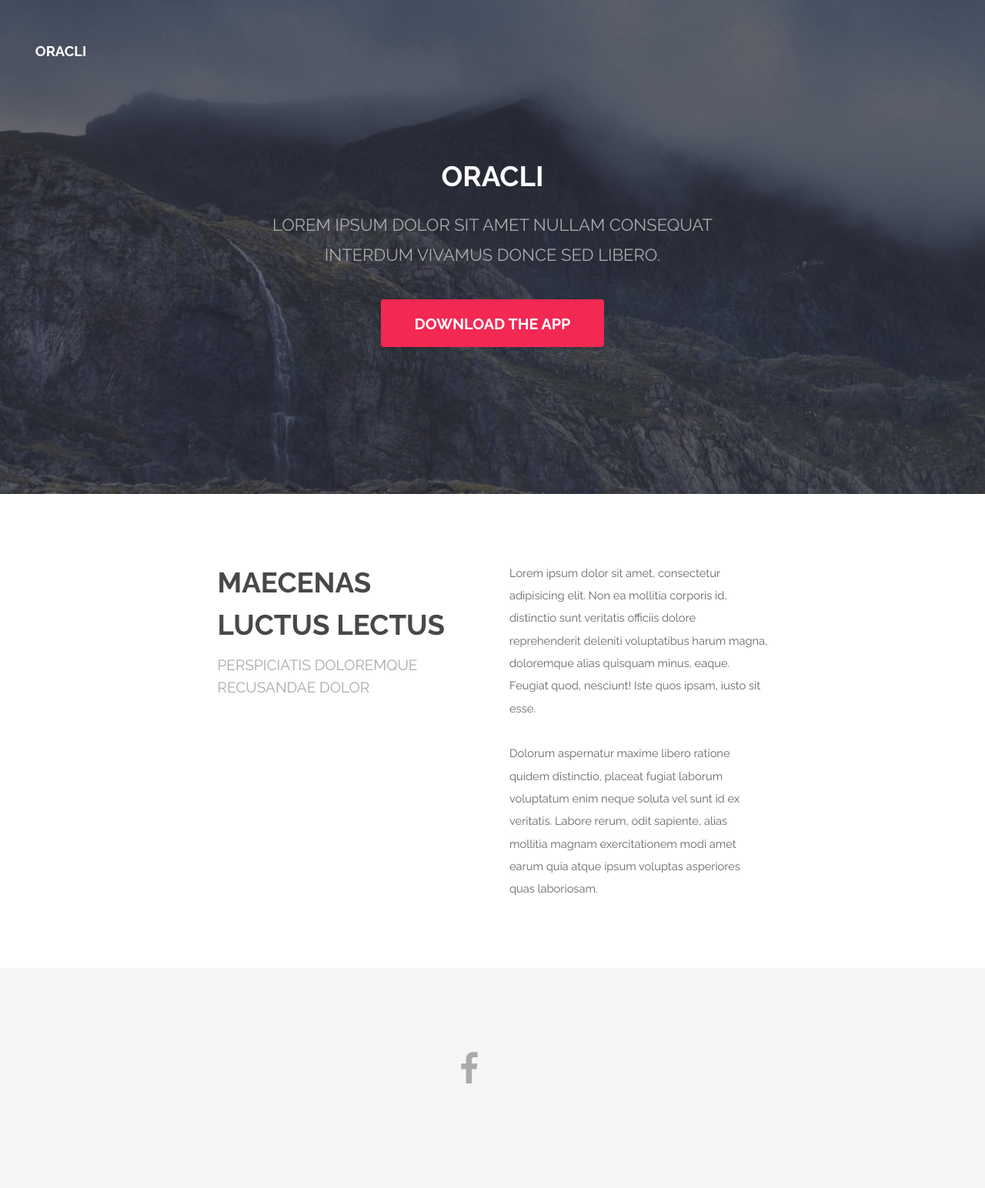
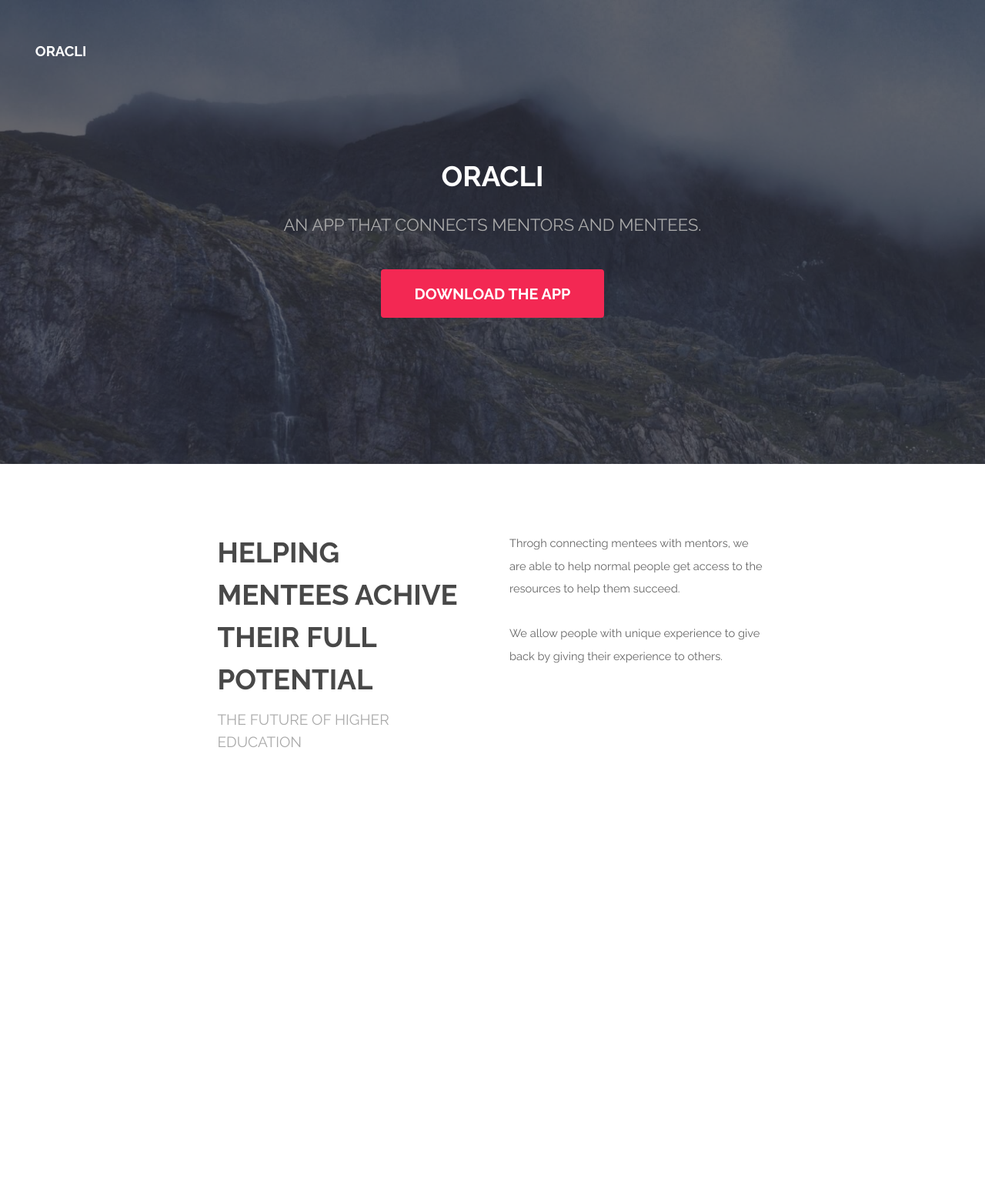
Before and after one commit to tempor1s/oracli, a Flask app: page / in a window 1280 px wide. Shown: the whole page at 77% size. After the commit the page ends 971 px from the top, so only its background shows below. Run offline with Flask 2, Linux system fonts and the light colour scheme; parts of the project's set-up code (start-up, migrations or seed data) failed here and were passed over.

Commit message:
update text on landing page and clean it up

```diff
--- a/server/templates/index.html
+++ b/server/templates/index.html
@@ -8,20 +8,17 @@
 		<link rel="stylesheet" href="../static/assets/css/main.css" />
 	</head>
 	<body class="landing">
-
 		<!-- Header -->
 		<header id="header" class="alt">
-				<h1><strong><a href="index.html">Oracli</a></strong> </h1>
+			<h1><strong><a href="/">Oracli</a></strong> </h1>
 			<nav id="nav">
 			</nav>
 		</header>
 
-			<a href="#menu" class="navPanelToggle"><span class="fa fa-bars"></span></a>
-
 		<!-- Banner -->
 		<section id="banner">
 			<h2>Oracli</h2>
-				<p>Lorem ipsum dolor sit amet nullam consequat <br /> interdum vivamus donce sed libero.</p>
+			<p>An app that connects mentors and mentees.</p>
 			<ul class="actions">
 				<li><a href="#" class="button special big">Download the app</a></li>
 			</ul>
@@ -33,36 +30,21 @@
 				<div class="row 200%">
 					<div class="6u 12u$(medium)">
 						<header class="major">
-									<h2>Maecenas luctus lectus</h2>
-									<p>Perspiciatis doloremque recusandae dolor</p>
+							<h2>Helping mentees achive their full potential</h2>
+							<p>The future of higher education</p>
 						</header>
 					</div>
 					<div class="6u$ 12u$(medium)">
-								<p>Lorem ipsum dolor sit amet, consectetur adipisicing elit. Non ea mollitia corporis id, distinctio sunt veritatis officiis dolore reprehenderit deleniti voluptatibus harum magna, doloremque alias quisquam minus, eaque. Feugiat quod, nesciunt! Iste quos ipsam, iusto sit esse.</p>
-								<p>Dolorum aspernatur maxime libero ratione quidem distinctio, placeat fugiat laborum voluptatum enim neque soluta vel sunt id ex veritatis. Labore rerum, odit sapiente, alias mollitia magnam exercitationem modi amet earum quia atque ipsum voluptas asperiores quas laboriosam.</p>
+						<p>Throgh connecting mentees with mentors, we are able to help normal people get access to the resources to help them succeed.</p>
+						<p>We allow people with unique experience to give back by giving their experience to others.</p>
 					</div>
 				</div>
 			</div>
 		</section>
-
-			<!-- Two -->
-			<!-- Three -->
-			<!-- Four -->
-		<!-- Footer -->
-			<footer id="footer">
-				<div class="container">
-					<ul class="icons">
-						<li><a href="#" class="icon fa-facebook"></a></li>
-						<li></li>
-					</ul>
-				</div>
-			</footer>
-
 		<!-- Scripts -->
 		<script src="../static/assets/js/jquery.min.js"></script>
 		<script src="../static/assets/js/skel.min.js"></script>
 		<script src="../static/assets/js/util.js"></script>
 		<script src="../static/assets/js/main.js"></script>
-
 	</body>
 </html>
```
Lines whose indentation alone changed are shown as unchanged.
